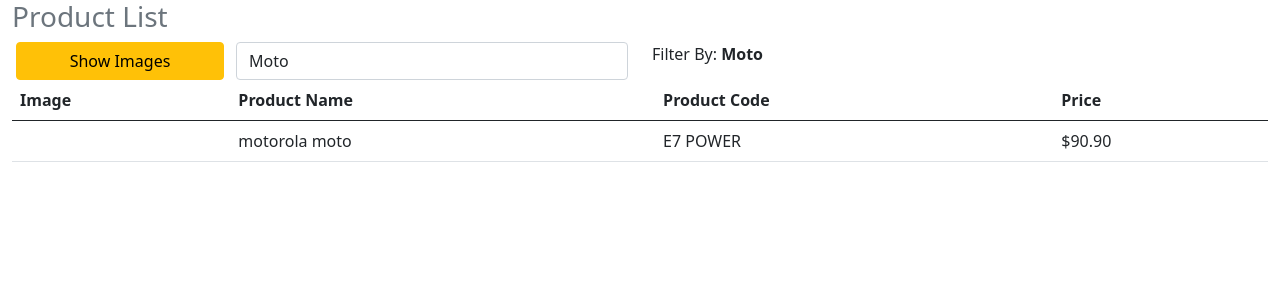
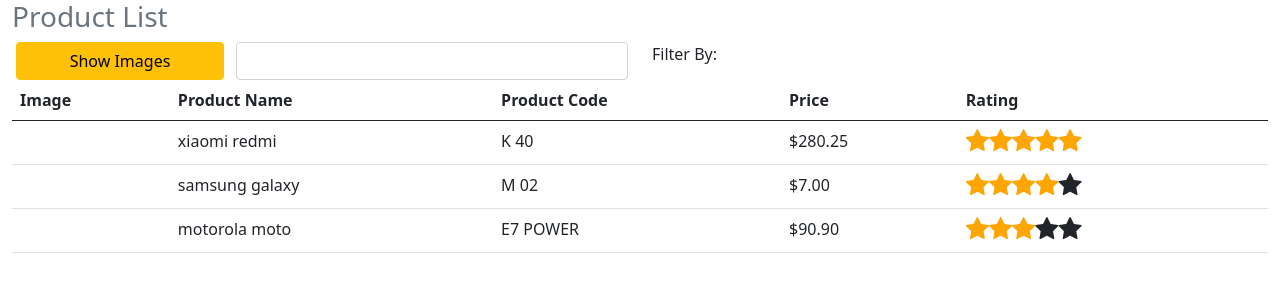
Before and after one commit to JBoku8/Angular-Tutor-v1, an Angular app in the folder intro-app/: page / in a window 1280 px wide. Shown: the top 300 px of the page. Built offline with nearby package versions, Linux system fonts and the light colour scheme; no server answers.

Commit message:
dependency-injection-input-output-services http client

```diff
--- a/intro-app/src/app/app.module.ts
+++ b/intro-app/src/app/app.module.ts
@@ -1,12 +1,14 @@
 import { NgModule } from '@angular/core';
 import { FormsModule } from '@angular/forms';
 import { BrowserModule } from '@angular/platform-browser';
+import { HttpClientModule } from '@angular/common/http';
 
 import { AppComponent } from './app.component';
 import { AccountComponent } from './account/account.component';
 import { Dashboard } from './dashboard/dashboard.component';
 import { ProductList } from './product/product-list.component';
 import { ConvertToSpace } from './shared/pipes/convertToSpace.pipe';
+import { RatingComponent } from './rating/rating.component';
 
 @NgModule({
   declarations: [
@@ -15,8 +17,9 @@
     Dashboard,
     ProductList,
     ConvertToSpace,
+    RatingComponent,
   ],
-  imports: [BrowserModule, FormsModule],
+  imports: [BrowserModule, FormsModule, HttpClientModule],
   providers: [],
   bootstrap: [AppComponent],
 })
--- a/intro-app/src/app/product/product-list.component.html
+++ b/intro-app/src/app/product/product-list.component.html
@@ -18,6 +18,7 @@
       <th>Product Name</th>
       <th>Product Code</th>
       <th>Price</th>
+      <th>Rating</th>
     </tr>
   </thead>
   <tbody>
@@ -34,6 +35,12 @@
       <td>{{ item.productName | lowercase }}</td>
       <td>{{ item.productCode | uppercase | convertToSpace: "-" }}</td>
       <td>{{ item.price | currency: "USD":"symbol":"1.2-2" }}</td>
+      <td>
+        <app-rating
+          [rating]="item.rating"
+          (onChange)="onRatingChange($event)"
+        ></app-rating>
+      </td>
     </tr>
   </tbody>
 </table>
--- a/intro-app/src/app/product/product-list.component.ts
+++ b/intro-app/src/app/product/product-list.component.ts
@@ -1,5 +1,6 @@
 import { Component, OnDestroy, OnInit } from '@angular/core';
-import { IProduct } from './product';
+import { IProduct, ITodo } from './product';
+import { ProductService } from './product.service';
 
 @Component({
   selector: 'app-product-list',
@@ -8,39 +9,24 @@
 })
 export class ProductList implements OnInit, OnDestroy {
   private _filterValue: string = '';
-
   showImages: boolean = false;
   imageHeight: number = 100;
   filteredProducts: IProduct[] = [];
-  productList: IProduct[] = [
-    {
-      imageUrl: 'https://fdn2.gsmarena.com/vv/bigpic/xiaomi-redmi-k40.jpg',
-      productName: 'Xiaomi Redmi',
-      productCode: 'K-40',
-      price: 280.2489,
-    },
-    {
-      imageUrl: 'https://fdn2.gsmarena.com/vv/bigpic/samsung-galaxy-m02.jpg',
-      productName: 'Samsung Galaxy',
-      productCode: 'M-02',
-      price: 6.999,
-    },
-    {
-      imageUrl:
-        'https://fdn2.gsmarena.com/vv/bigpic/motorola-moto-e7-power.jpg',
-      productName: 'Motorola Moto',
-      productCode: 'E7-Power',
-      price: 90.895,
-    },
-  ];
+  productList: IProduct[] = [];
+  todoList: ITodo[] = [];
 
-  constructor() {
-    this.filterValue = 'Moto';
+  constructor(private _productService: ProductService) {
     // set class default values
   }
 
   ngOnInit(): void {
     // ajax calls
+    this.productList = this._productService.getProducts();
+    this.filterValue = '';
+
+    this._productService.getTodos().subscribe((data: ITodo[]) => {
+      this.todoList = data;
+    });
   }
 
   // მხოლოდ get ნიშნავს read-only თვისებას
@@ -65,5 +51,11 @@
     this.showImages = !this.showImages;
   }
 
+  onRatingChange(message: number): void {
+    console.log(message);
+  }
+
   ngOnDestroy(): void {}
 }
+
+// Singleton Deisgn pattern
--- /dev/null
+++ b/intro-app/src/app/product/product.service.ts
@@ -0,0 +1,43 @@
+import { Injectable } from '@angular/core';
+import { HttpClient } from '@angular/common/http';
+import { IProduct, ITodo } from './product';
+import { Observable } from 'rxjs';
+
+@Injectable({
+  providedIn: 'root',
+})
+export class ProductService {
+  private _baseURL = 'https://jsonplaceholder.typicode.com';
+  constructor(private http: HttpClient) {}
+
+  getProducts(): IProduct[] {
+    return [
+      {
+        imageUrl: 'https://fdn2.gsmarena.com/vv/bigpic/xiaomi-redmi-k40.jpg',
+        productName: 'Xiaomi Redmi',
+        productCode: 'K-40',
+        price: 280.2489,
+        rating: 5,
+      },
+      {
+        imageUrl: 'https://fdn2.gsmarena.com/vv/bigpic/samsung-galaxy-m02.jpg',
+        productName: 'Samsung Galaxy',
+        productCode: 'M-02',
+        price: 6.999,
+        rating: 4,
+      },
+      {
+        imageUrl:
+          'https://fdn2.gsmarena.com/vv/bigpic/motorola-moto-e7-power.jpg',
+        productName: 'Motorola Moto',
+        productCode: 'E7-Power',
+        price: 90.895,
+        rating: 3,
+      },
+    ];
+  }
+
+  getTodos(): Observable<ITodo[]> {
+    return this.http.get<ITodo[]>(`${this._baseURL}/todos?_start=0&_limit=10`);
+  }
+}
--- /dev/null
+++ b/intro-app/src/app/rating/rating.component.html
@@ -0,0 +1,25 @@
+<span
+  class="fa fa-star"
+  [class.checked]="rating > 0"
+  (click)="updateRating(1)"
+></span>
+<span
+  class="fa fa-star"
+  [class.checked]="rating > 1"
+  (click)="updateRating(2)"
+></span>
+<span
+  class="fa fa-star"
+  [class.checked]="rating > 2"
+  (click)="updateRating(3)"
+></span>
+<span
+  class="fa fa-star"
+  [class.checked]="rating > 3"
+  (click)="updateRating(4)"
+></span>
+<span
+  class="fa fa-star"
+  [class.checked]="rating > 4"
+  (click)="updateRating(5)"
+></span>
--- /dev/null
+++ b/intro-app/src/app/rating/rating.component.scss
@@ -0,0 +1,8 @@
+.fa {
+  font-size: 25px;
+  cursor: pointer;
+}
+
+.checked {
+  color: orange;
+}
--- /dev/null
+++ b/intro-app/src/app/rating/rating.component.ts
@@ -0,0 +1,19 @@
+import { Component, OnInit, Input, Output, EventEmitter } from '@angular/core';
+
+@Component({
+  selector: 'app-rating',
+  templateUrl: './rating.component.html',
+  styleUrls: ['./rating.component.scss'],
+})
+export class RatingComponent implements OnInit {
+  @Input() rating: number = 0;
+  @Output() onChange: EventEmitter<number> = new EventEmitter<number>();
+  constructor() {}
+
+  ngOnInit(): void {}
+
+  updateRating(newValue: number) {
+    this.rating = newValue;
+    this.onChange.emit(this.rating);
+  }
+}
--- a/intro-app/src/index.html
+++ b/intro-app/src/index.html
@@ -12,6 +12,10 @@
       integrity="sha384-BmbxuPwQa2lc/FVzBcNJ7UAyJxM6wuqIj61tLrc4wSX0szH/Ev+nYRRuWlolflfl"
       crossorigin="anonymous"
     />
+    <link
+      rel="stylesheet"
+      href="https://cdnjs.cloudflare.com/ajax/libs/font-awesome/4.7.0/css/font-awesome.min.css"
+    />
   </head>
   <body>
     <app-root></app-root>
```
Also changed, not shown: intro-app/src/app/product/product.ts (+9 -0 lines), 1 other file (tests, documents, lock files or other folders).
